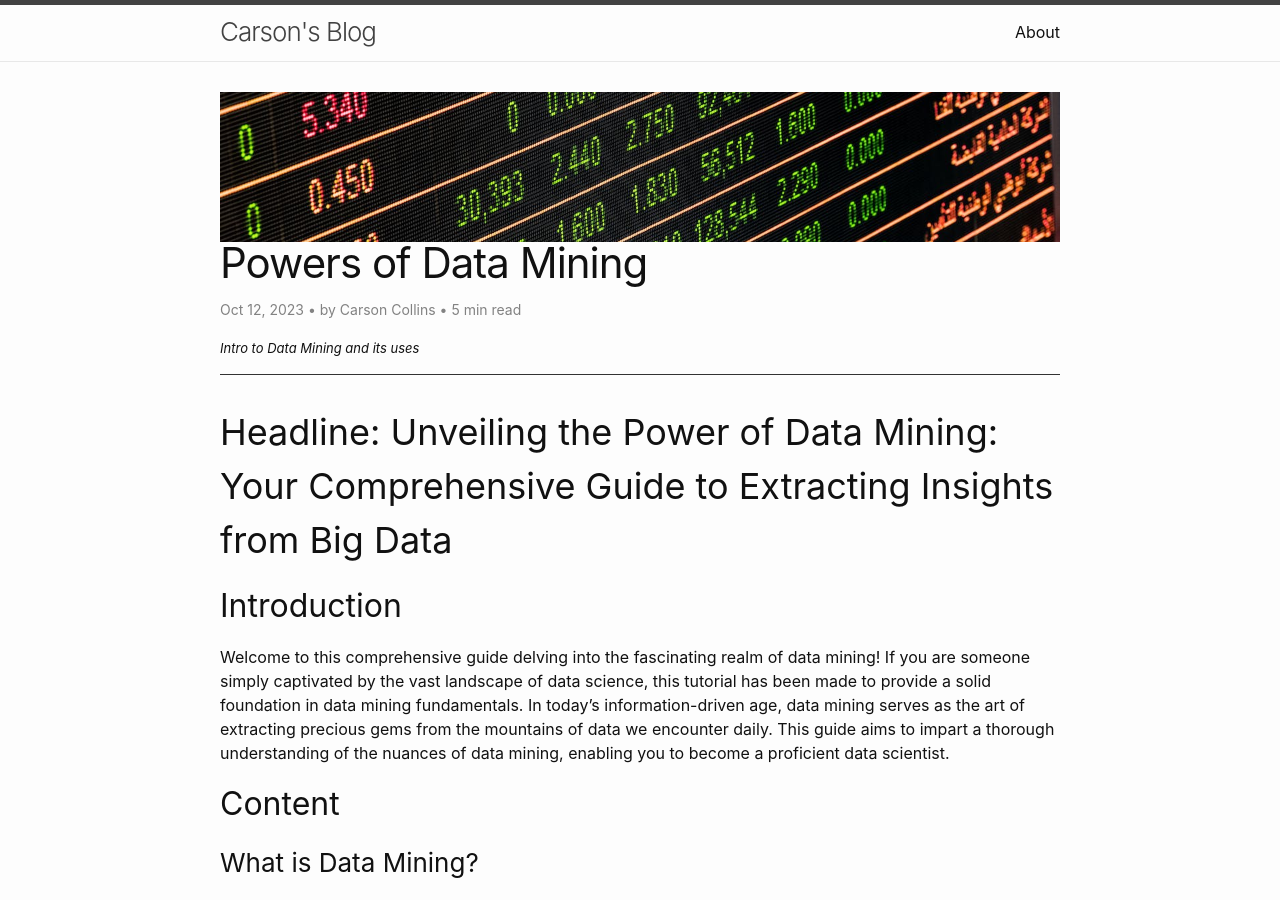
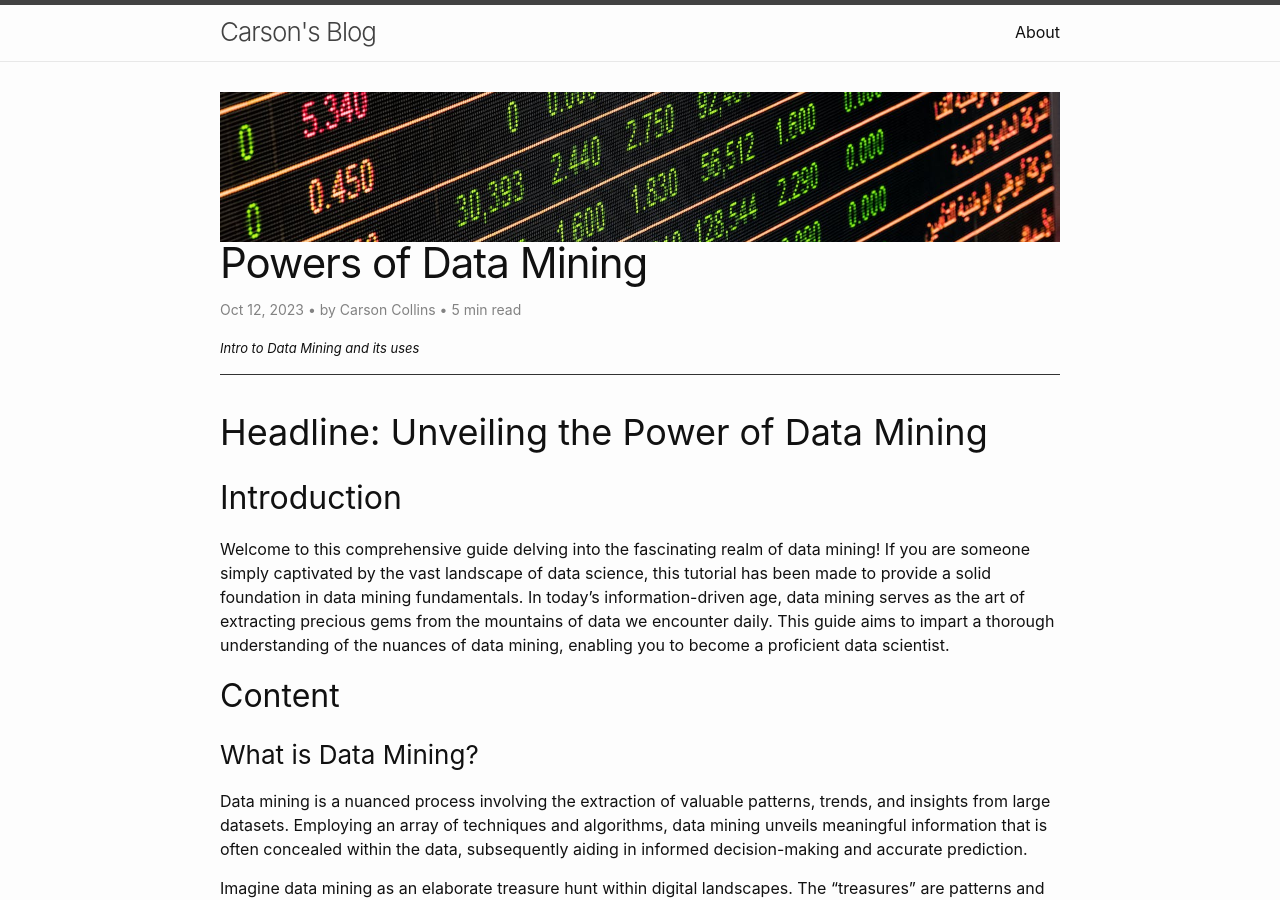
Before and after one commit to collinscd23/collinscd23.github.io, a Jekyll site: the page built from _posts/2023-10-12-Powers-of-Data-Mining.md, in a window 1280 px wide and 900 px high. Built offline with Jekyll 4.4.1, drawn with Linux system fonts in a browser that asks for light colours; comment, search, counter and statistics services are not loaded.

Commit message:
Update 2023-10-12-Powers-of-Data-Mining.md

```diff
--- a/_posts/2023-10-12-Powers-of-Data-Mining.md
+++ b/_posts/2023-10-12-Powers-of-Data-Mining.md
@@ -6,7 +6,7 @@ description: Intro to Data Mining and its uses
 image: /assets/images/pexels-photo-534216.jpeg
 ---
 
-# Headline: Unveiling the Power of Data Mining: Your Comprehensive Guide to Extracting Insights from Big Data
+# Headline: Unveiling the Power of Data Mining
 
 ## Introduction
 Welcome to this comprehensive guide delving into the fascinating realm of data mining! If you are someone simply captivated by the vast landscape of data science, this tutorial has been made to provide a solid foundation in data mining fundamentals. In today's information-driven age, data mining serves as the art of extracting precious gems from the mountains of data we encounter daily. This guide aims to impart a thorough understanding of the nuances of data mining, enabling you to become a proficient data scientist.
```
